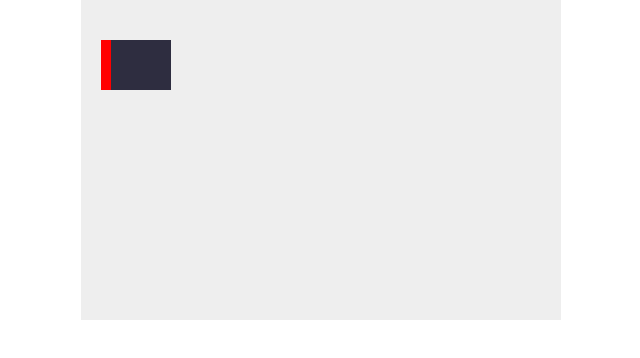
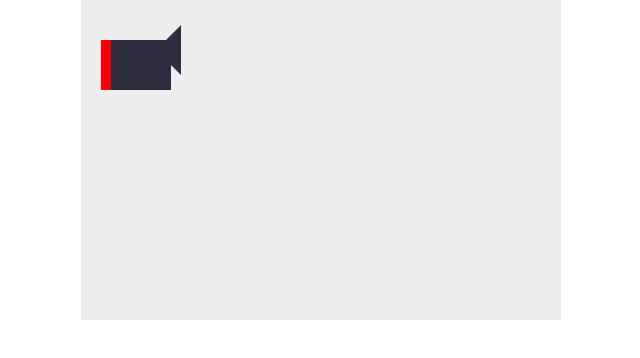
Before and after one commit to arseniyslemzin/arseniyslemzin.github.io, a plain HTML site: page index.html in a window 1280 px wide. Shown: the full height of the page, 319-959 px from the left. Drawn offline with Linux system fonts and the light colour scheme.

Commit message:
Update index.html

```diff
--- a/index.html
+++ b/index.html
@@ -25,6 +25,11 @@
     ctx.fillStyle = "#2E2D40";
     ctx.fill();
     ctx.closePath();
+    ctx.beginPath();
+    ctx.moveTo(75,50);
+    ctx.lineTo(100,75);
+    ctx.lineTo(100,25);
+    ctx.fill();
 </script>
 
 </body>
```
